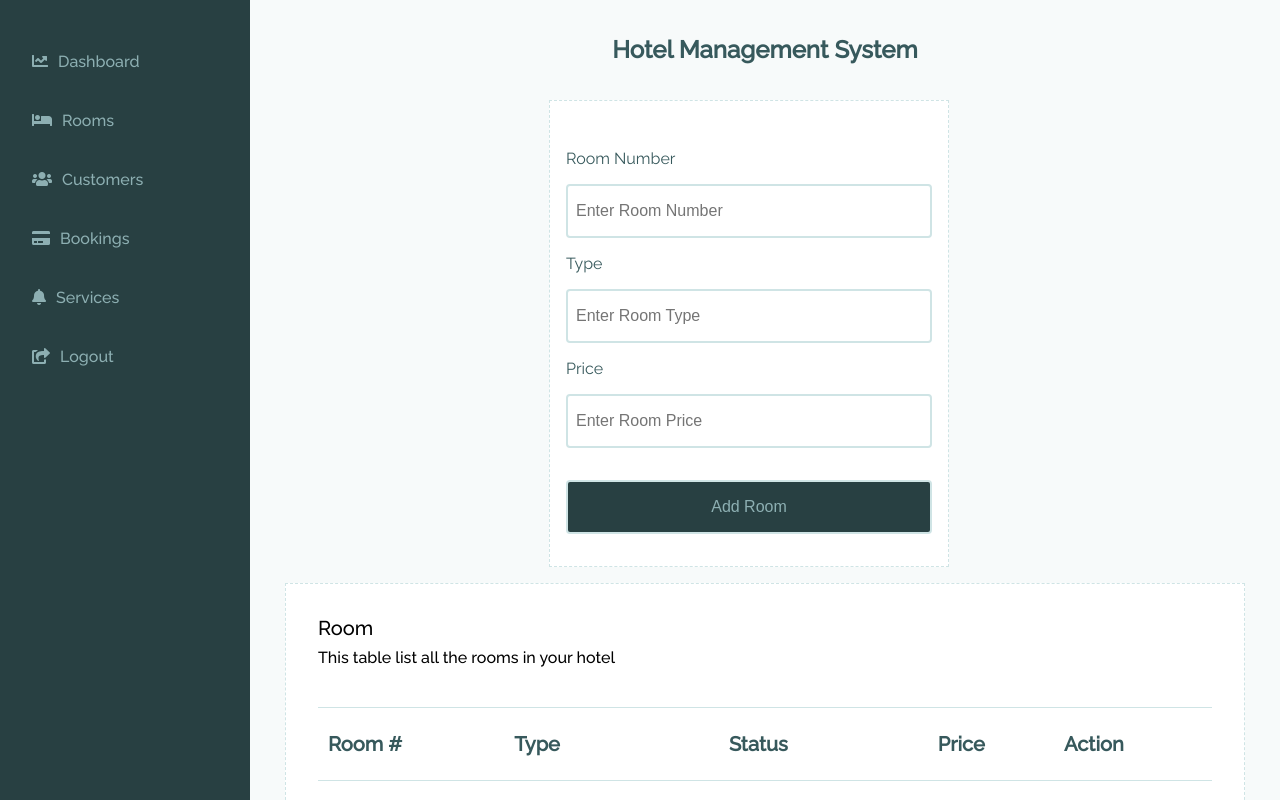
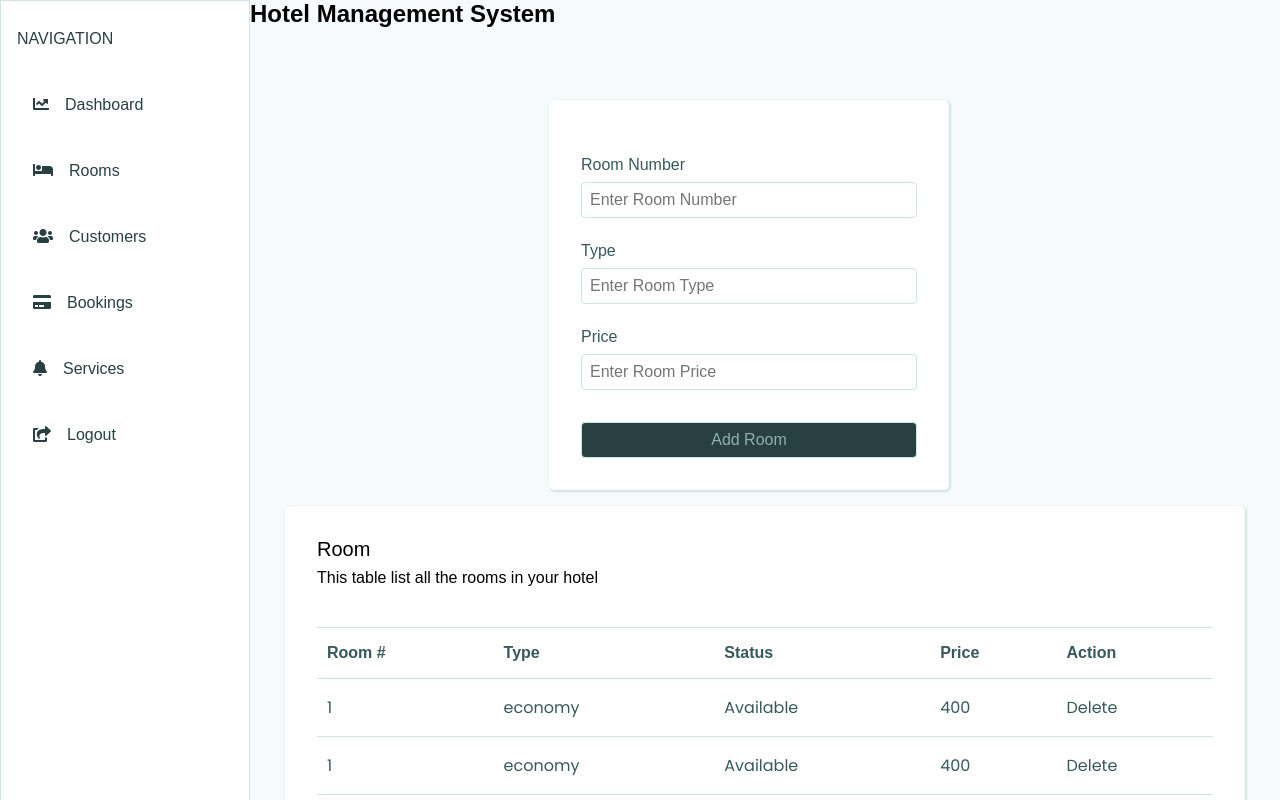
Before and after one commit to Richey24/react-hotel, a React (Create React App) app: page /app/rooms in a window 1280 px wide. Shown: the top 800 px of the page. Built offline with nearby package versions, Linux system fonts and the light colour scheme.

Commit message:
fix(app): changed the css styling

```diff
--- a/src/components/SideNavigation.jsx
+++ b/src/components/SideNavigation.jsx
@@ -36,9 +36,12 @@ class SideNavigation extends Component {
   render() {
     return (
       <div className="sidenav">
+        <div className='sidenav__header'>
+          NAVIGATION
+        </div>
         { this.getLinks() }
 
-        <Link className='links' to="/login">
+        <Link className='sidenav__links' to="/login" onClick={() => { localStorage.clear() }}>
           <span className="icon">
             <i className="fa fa-share-square"></i>
           </span>
@@ -53,7 +56,7 @@ class SideNavigation extends Component {
     const { links } = this.state;
     return links.map( link => {
       return (
-        <Link className="links" key={link.name} to={link.path}>
+        <Link className="sidenav__links" key={link.name} to={link.path}>
           <span className="icon">
             <i className={link.icon}></i>
           </span>
--- a/src/styles/app.css
+++ b/src/styles/app.css
@@ -1,9 +1,10 @@
 @import url('https://fonts.googleapis.com/css2?family=Raleway:wght@300;400;500&display=swap');
+@import url('https://fonts.googleapis.com/css2?family=Poppins:wght@200;300;400;500&display=swap');
 
 *{ margin: 0; padding: 0; box-sizing: border-box; }
 
 body {
-  font-family: "Raleway", Arial, Helvetica, sans-serif;
+  font-family: "Poopins", Arial, Helvetica, sans-serif;
   background-color: #F7FAFA;
 }
 
@@ -19,13 +20,6 @@ body {
   grid-template-rows: 100px auto;
 }
 
-.app_header {
-  color: #37595C;
-  text-align: center;
-  line-height: 100px;
-}
-
-
 .page_content {
   display: flex;
   gap: 16px;
--- a/src/styles/card.css
+++ b/src/styles/card.css
@@ -18,7 +18,8 @@
 }
 
 .card_content .card_value {
-  font-size: 1.563rem;
+  font-family: "Poppins", Arial, Helvetica, sans-serif;
+  font-size: 1.25rem;
 }
 
 .card_icon {
--- a/src/styles/form.css
+++ b/src/styles/form.css
@@ -1,37 +1,20 @@
-#dob, #age {
-  display: inline-block;
-  width: 50%;
-}
-
-#dob {
-  padding: 8px;
-}
-
-
-.error {
-  color: #fc8181;
-  font-style: italic;
-}
-
-input.input-error, select.input-error {
-  border-color: #fc8181;
-}
-
 form {
   width: 400px;
-  padding: 32px 16px;
-  border: 1px dashed #CFE4E5;
+  padding: 32px 32px;
+  /* border: 1px dashed #CFE4E5; */
+  box-shadow: 1px 1px 2px 1px #CFE4E5;
   margin-right: 32px;
   background-color: white;
+  border-radius: 5px;
 }
 
 form input, form button, form select{
-  padding: 16px 8px;
-  margin-top: 16px ;
+  padding: 8px 8px;
+  margin-top: 8px ;
   border-radius: 4px;
   font-size: 1rem;
   width: 100%;
-  border: 2px solid #CFE4E5;
+  border: 1px solid #CFE4E5;
   outline-width: 0;
 }
 
@@ -51,6 +34,30 @@ form button:hover{
 }
 
 form div {
-  margin-top: 16px;
+  margin-top: 24px;
   color: #37595C;
 }
+
+.double_input_wrapper{
+  display: flex;
+}
+
+.input_col_one, .input_col_two {
+  display: inline-block;
+  width: 50%;
+  margin-top: 0px;
+}
+
+.input_col_two {
+  padding-left: 8px;
+}
+
+
+.error {
+  color: #fc8181;
+  font-style: italic;
+}
+
+input.input-error, select.input-error {
+  border-color: #fc8181;
+}
--- a/src/styles/sideNavigation.css
+++ b/src/styles/sideNavigation.css
@@ -2,28 +2,36 @@
   background-color: red;
   height: 100%;
   width: 100%;
-  background-color: #284042;
+  background-color: white;
   display: flex;
   flex-direction: column;
   align-items: flex-start;
-  padding: 32px 0px 0px 0px;
+  padding: 5px 0px 0px 0px;
   font-weight: 500;
+  border: 1px solid #CFE4E5;
 }
 
-.links {
+
+.sidenav__links, .sidenav__header{
   display: flex;
   flex-direction: row;
   align-items: flex-end;
-  padding: 0px;
-  gap: 10px;
+  gap: 16px;
   text-decoration: none;
-  color: #8DAFB2;
+  color: #284042;
   width: 100%;
-  padding: 1.25rem;
+  padding-top: 24px;
+  padding-bottom: 24px;
+  padding-left: 16px;
+}
+
+.sidenav__links {
   padding-left: 32px;
 }
 
-.links:hover {
+
+.sidenav__links:hover {
   color: #E6F1F2;
   font-weight: 500;
+  background-color: #284042;
 }
--- a/src/styles/table.css
+++ b/src/styles/table.css
@@ -1,8 +1,10 @@
 .table_wrapper {
   min-width: 60rem;
-  border: 1px dashed #CFE4E5;
+  /* border: 1px dashed #CFE4E5; */
+  box-shadow: 1px 1px 2px 1px #CFE4E5;
   padding: 32px;
   background-color: white;
+  border-radius: 5px;
 }
 
 .table_wrapper > table {
@@ -14,24 +16,34 @@
   margin-bottom: 24px;
 }
 
-th, td {
-  border-top: 1px solid #CFE4E5;
-  border-bottom: 1px solid #CFE4E5;
-  padding-left: 10px;
-  padding-top: 24px;
-  padding-bottom: 24px;
-  font-size: 1.25rem;
-  color: #37595C;
-}
-
 .title {
   font-size: 1.25rem;
-  font-weight: 500;
+  font-weight: 400;
 }
 
 .subtitle {
   font-size: 1rem;
   padding-top: 8px;
   padding-bottom: 40px;
-  font-weight: 500;
+  font-weight: 300;
 }
+
+th, td {
+  border-top: 1px solid #CFE4E5;
+  border-bottom: 1px solid #CFE4E5;
+  padding-left: 10px;
+  padding-top: 16px;
+  padding-bottom: 16px;
+  font-size: 1rem;
+  color: #37595C;
+}
+
+td{
+  font-family: "Poppins", Arial, Helvetica, sans-serif;
+}
+
+.btn_delete{
+  color: #CC8654;
+  width: 100%;
+  cursor: pointer;
+}
```
